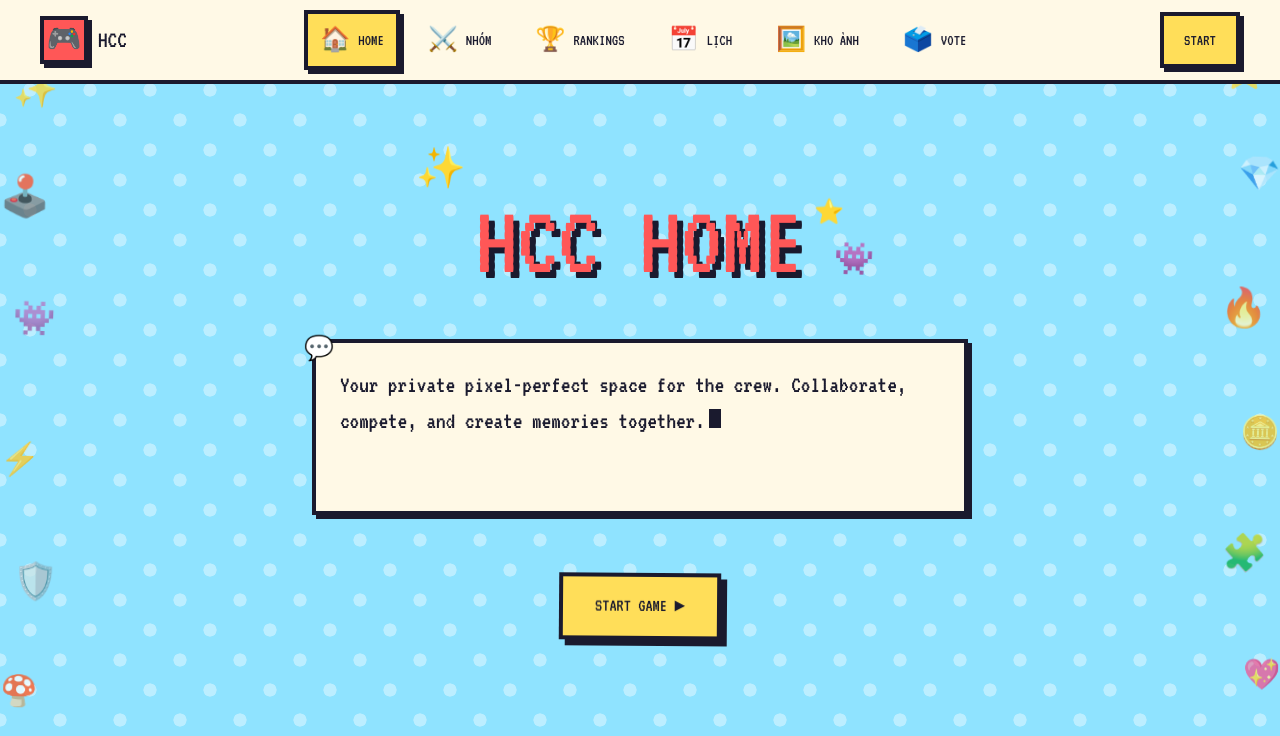
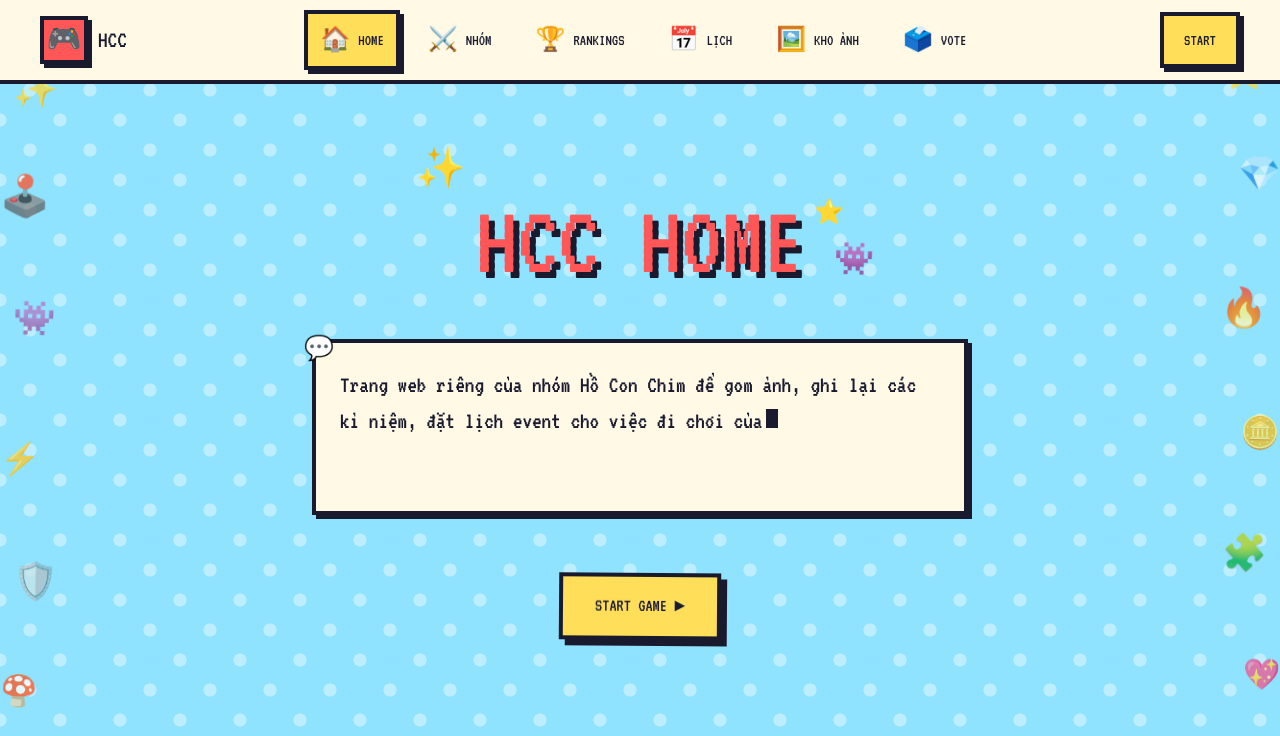
Before and after one commit to VinhNghi123/HCC-Website, a React (Vite) app: page / in a window 1280 px wide. Shown: the top 736 px of the page. Built offline with nearby package versions, Linux system fonts and the light colour scheme.

Commit message:
change the description of the homepage

```diff
--- a/src/pages/Home.jsx
+++ b/src/pages/Home.jsx
@@ -96,7 +96,7 @@ export default function Home() {
                     <p className="pixel-body" style={{ color: 'var(--color-primary)', fontSize: 24, maxWidth: 600, margin: '0 auto 2.5rem', lineHeight: 1.5, fontWeight: 600, background: 'var(--bg-secondary)', border: '4px solid var(--color-primary)', padding: '1rem', boxShadow: '4px 4px 0px var(--color-primary)', position: 'relative', minHeight: '120px', textAlign: 'left' }}>
                         <span style={{ position: 'absolute', top: -12, left: -12, fontSize: 24 }}>💬</span>
                         <TypewriterText
-                            text="Your private pixel-perfect space for the crew. Collaborate, compete, and create memories together."
+                            text="Trang web riêng của nhóm Hồ Con Chim để gom ảnh, ghi lại các kỉ niệm, đặt lịch event cho việc đi chơi của nhóm và nhiều thứ khác."
                             speed={40}
                             delay={1500}
                             showCursor={true}
```
